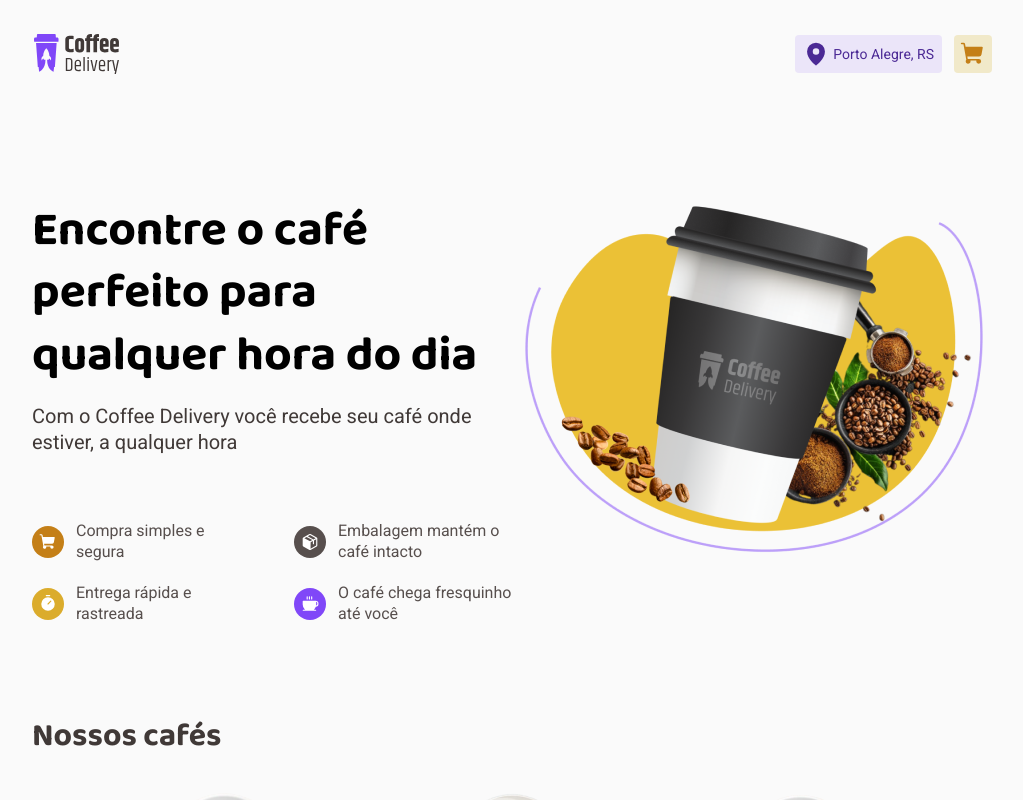
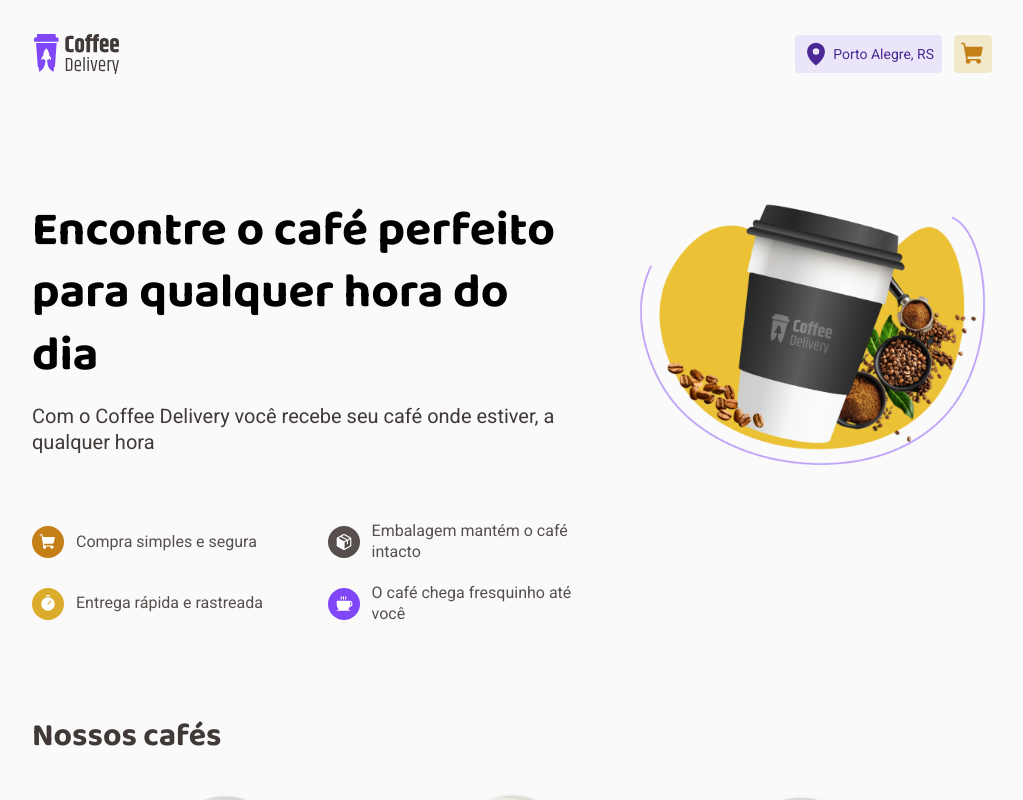
Before and after one commit to KevinGuedes/coffee-delivery, a React (Vite) app: page / in a window 1280 px wide. Shown: the top 800 px of the page, without its empty margins (128-1151 px from the left). Built offline with nearby package versions, Linux system fonts and the light colour scheme.

Commit message:
fix: minor layout and semantic fixes

```diff
--- a/src/components/Information/index.tsx
+++ b/src/components/Information/index.tsx
@@ -1,6 +1,7 @@
 import { ReactNode } from 'react'
 import {
   CircleColors,
+  InformationAddressContainer,
   InformationIconContainer,
   InformationRootContainer,
   InformationTextContainer
@@ -37,8 +38,17 @@
   return <InformationTextContainer>{children}</InformationTextContainer>
 }
 
+interface InformationAddressProps extends InformationProps {}
+
+function InformationAddress({
+  children
+}: InformationAddressProps): JSX.Element {
+  return <InformationAddressContainer>{children}</InformationAddressContainer>
+}
+
 export const Information = {
   Root: InformationRoot,
   Icon: InformationIcon,
-  Text: InformationText
+  Text: InformationText,
+  Address: InformationAddress
 }
--- a/src/components/Information/styles.ts
+++ b/src/components/Information/styles.ts
@@ -41,3 +41,9 @@
   line-height: 1.3;
   color: ${props => props.theme.base.text};
 `
+
+export const InformationAddressContainer = styled.address`
+  font-style: normal;
+  line-height: 1.3;
+  color: ${props => props.theme.base.text};
+`
--- a/src/pages/Home/components/Introduction/index.tsx
+++ b/src/pages/Home/components/Introduction/index.tsx
@@ -46,7 +46,9 @@
           </Information.Root>
         </div>
       </aside>
-      <img src={coffeeIntroduction} alt="" />
+      <figure>
+        <img src={coffeeIntroduction} alt="" />
+      </figure>
     </IntroductionContainer>
   )
 }
--- a/src/pages/Home/components/Introduction/styles.ts
+++ b/src/pages/Home/components/Introduction/styles.ts
@@ -4,8 +4,11 @@
   display: flex;
   padding: 5.75rem 0;
   justify-content: space-between;
+  gap: 3.125rem;
 
   aside {
+    flex-shrink: 2;
+
     h1 {
       font-size: 3rem;
       font-family: 'Baloo 2';
@@ -27,10 +30,14 @@
     }
   }
 
-  img {
+  figure {
+    flex-shrink: 1;
     max-height: 22.5rem;
     max-width: 29.75rem;
-    width: 100%;
-    height: 100%;
+
+    img {
+      max-width: 100%;
+      height: auto;
+    }
   }
 `
--- a/src/pages/Success/index.tsx
+++ b/src/pages/Success/index.tsx
@@ -19,7 +19,7 @@
               <Information.Icon circleColor="purple">
                 <MapPin size={18} weight="fill" />
               </Information.Icon>
-              <Information.Text>
+              <Information.Address>
                 Entrega em{' '}
                 <strong>
                   {purchaseFormData.street}, {purchaseFormData.number}
@@ -27,7 +27,7 @@
                 <br />
                 {purchaseFormData.neighborhood} - {purchaseFormData.city},{' '}
                 {purchaseFormData.uf}
-              </Information.Text>
+              </Information.Address>
             </Information.Root>
 
             <Information.Root>
@@ -52,7 +52,9 @@
           </div>
         </div>
 
-        <img src={deliveryGuy} alt="Pessoa entregando café em uma moto" />
+        <figure>
+          <img src={deliveryGuy} alt="Pessoa entregando café em uma moto" />
+        </figure>
       </section>
     </SuccessContainer>
   )
```
